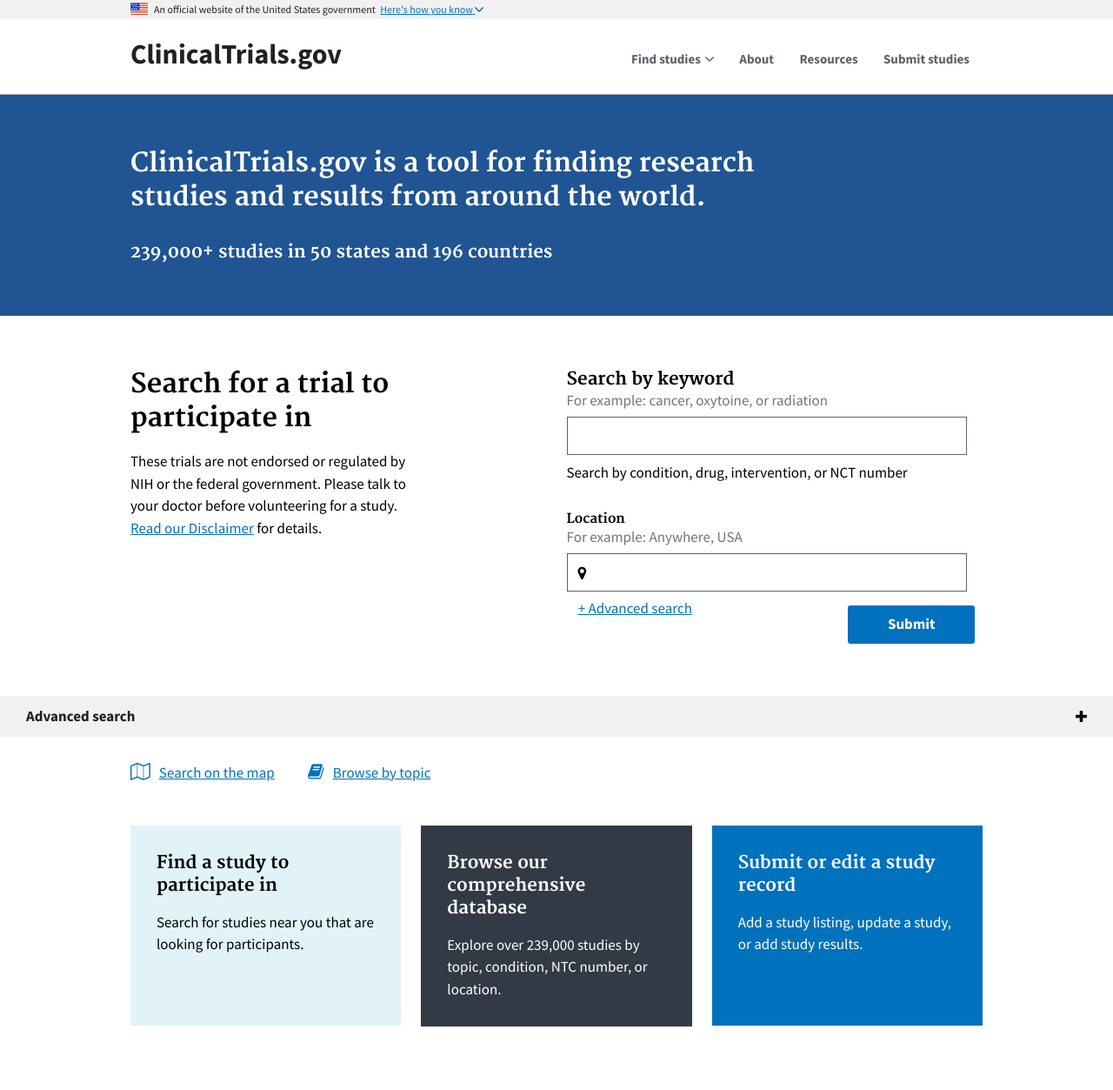
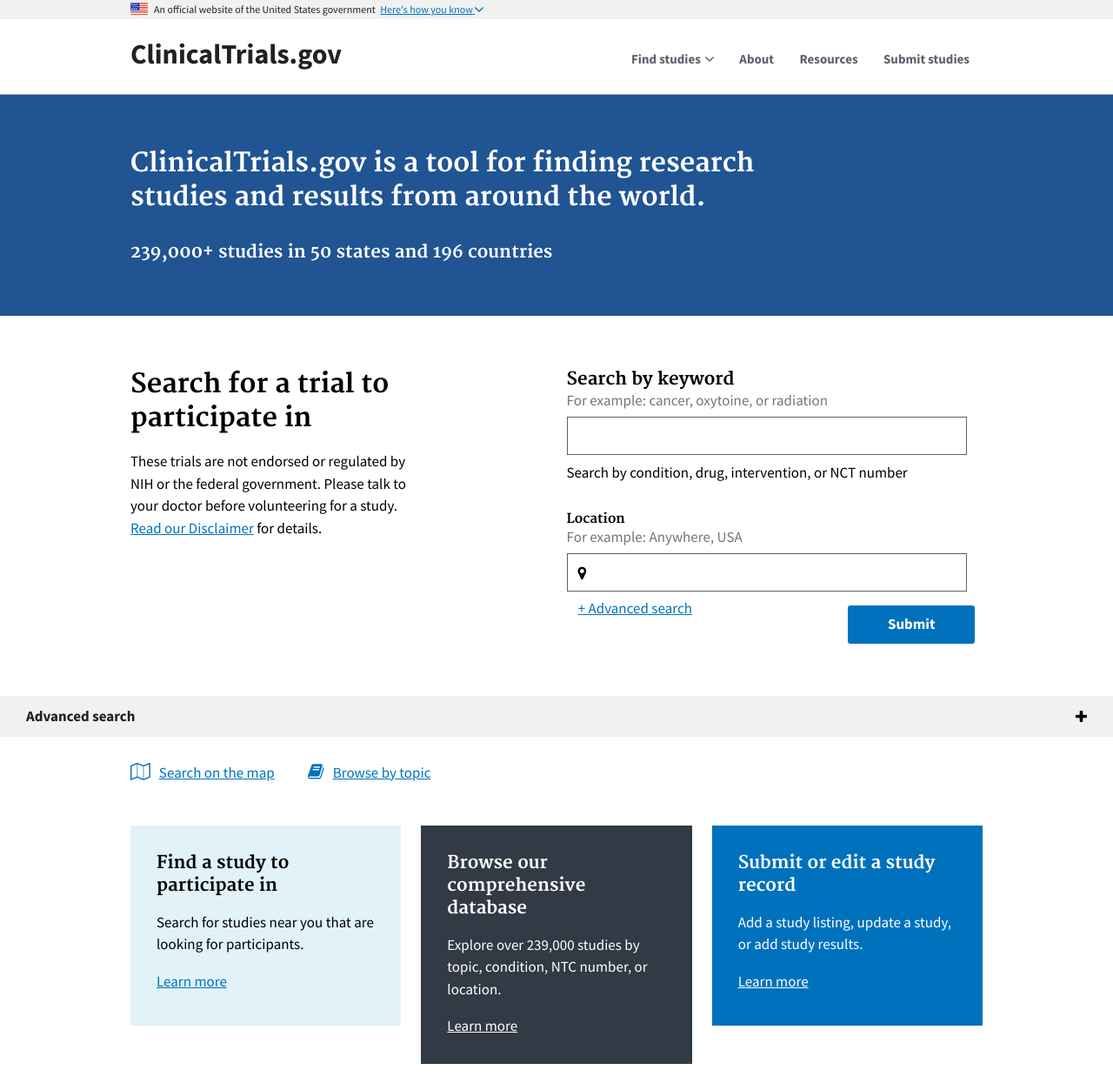
Before and after one commit to 18F/clinical-trials-prototype, a Jekyll site: the page built from pages/home.md, in a window 1280 px wide. Shown: the whole page at 87% size. Built offline with Jekyll 4.4.1, drawn with Linux system fonts in a browser that asks for light colours; before the commit the page ends 1210 px from its top, so only the background shows below that.

Commit message:
Add links to 3 home boxes

```diff
--- a/_sass/_custom.scss
+++ b/_sass/_custom.scss
@@ -24,6 +24,10 @@
 
 a {
   text-decoration-skip: ink;
+}
+
+.link-white {
+  color: $color-white;
 }
 
 .h5 {
--- a/pages/home.md
+++ b/pages/home.md
@@ -40,13 +40,16 @@
   <section class="usa-width-one-third card usa-color-bg-primary-alt-lightest">
     <h3>Find a study to participate in</h3>
     <p>Search for studies near you that are looking for participants.</p>
+    <p><a href="#">Learn more</a></p>
   </section>
   <section class="usa-width-one-third card usa-color-bg-gray-dark">
     <h3>Browse our comprehensive database</h3>
     <p>Explore over 239,000 studies by topic, condition, NTC number, or location.</p>
+    <p><a class="link-white" href="#">Learn more</a></p>
   </section>
   <section class="usa-width-one-third card usa-color-bg-primary">
     <h3>Submit or edit a study record</h3>
     <p>Add a study listing, update a study, or add study results.</p>
+    <p><a class="link-white" href="#">Learn more</a></p>
   </section>
 </div>
```
